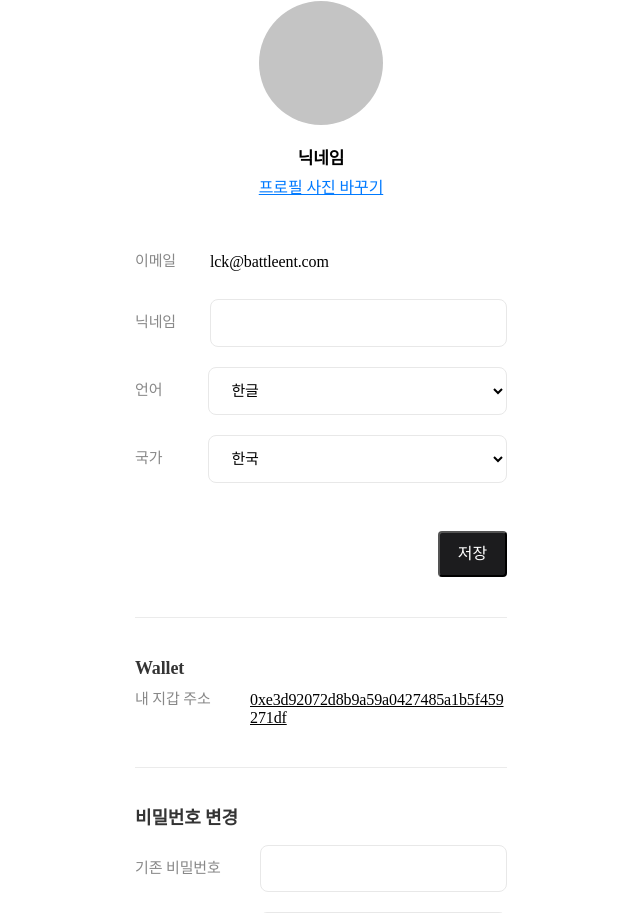
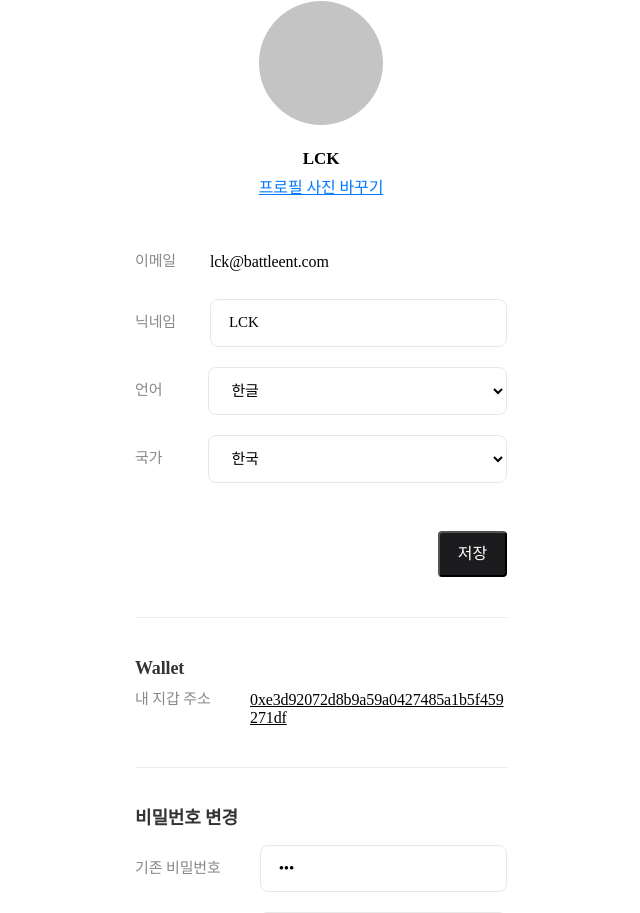
Before and after one commit to battleent/klet-prototype, a Next.js app: page /my in a window 1280 px wide. Shown: the part 159-1072 px from the top of the page, without its empty margins (319-959 px from the left). Built offline with nearby package versions, Linux system fonts and the light colour scheme; a web font is replaced by a local one.

Commit message:
내 정보 페이지 form 적용

```diff
--- a/src/pages/my/index.tsx
+++ b/src/pages/my/index.tsx
@@ -10,7 +10,29 @@ import Spacer from '@/components/Spacer';
 import Stack from '@/components/Stack';
 import Button from '@/components/Button';
 
-import User from '@/entities/User';
+interface MyProps {
+  email: string;
+  nickName: string;
+  password: string;
+  nation: string;
+  language: string;
+  exPassword: string;
+  newPassword: string;
+  klaytnAddress: string;
+}
+
+const UserData = [
+  {
+    email: 'lck@battleent.com',
+    nickName: 'LCK',
+    pasword: 'password',
+    nation: '한국',
+    language: '한글',
+    exPassword: 'asd',
+    newPassword: '',
+    klaytnAddress: '0xe3d92072d8b9a59a0427485a1b5f459271df',
+  },
+];
 
 const Profile = styled.div`
   width: 124px;
@@ -24,19 +46,9 @@ const BlueUnderLine = styled.div`
   text-decoration: underline #007aff;
 `;
 
-const UserData = [
-  {
-    email: 'lck@battleent.com',
-    id: '닉네임',
-    pasword: 'password',
-    nation: '한국',
-    language: '한글',
-    klaytnAddress: '0xe3d92072d8b9a59a0427485a1b5f459271df',
-  },
-];
-
-const My: React.VFC<User> = () => {
-  const { register, handleSubmit } = useForm();
+const My: React.VFC = () => {
+  const defaultValues = UserData[0];
+  const { register, handleSubmit } = useForm<MyProps>({ defaultValues });
   const onProfileSubmit = (data: {
     id: string;
     language: string;
@@ -67,7 +79,7 @@ const My: React.VFC<User> = () => {
           <Flex flexDirection="column" alignItems="center">
             <Profile />
             <Text fontSize="17px" fontWeight="bold" mt="24px" mb="10px">
-              {UserData[0].id}
+              {UserData[0].nickName}
             </Text>
             <BlueUnderLine>프로필 사진 바꾸기</BlueUnderLine>
           </Flex>
@@ -86,7 +98,7 @@ const My: React.VFC<User> = () => {
                 <Label>닉네임</Label>
                 <Input
                   style={{ flex: 1, marginLeft: '34px' }}
-                  {...register('id')}
+                  {...register('nickName')}
                 />
               </Flex>
             </Stack>
```
